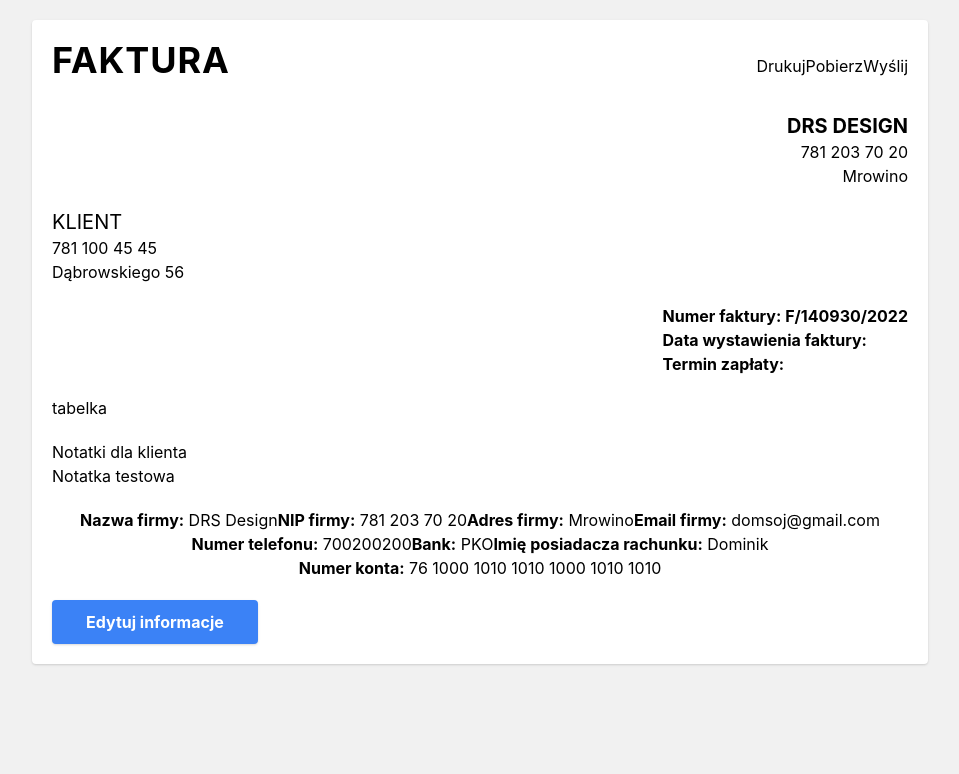
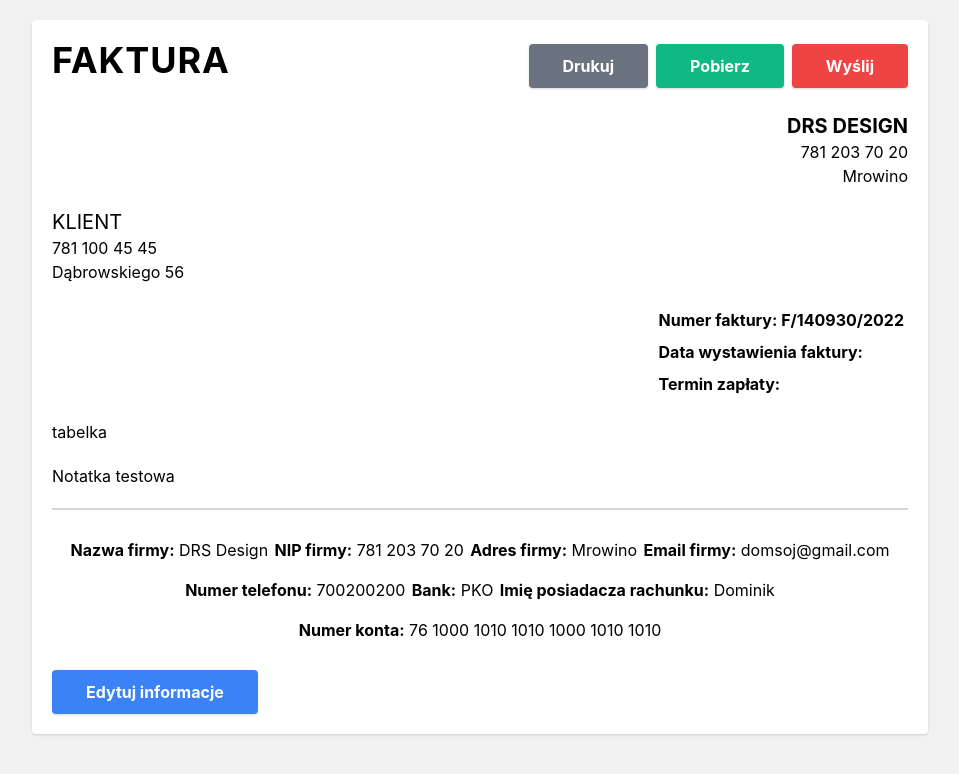
Before and after one commit to WestHumble/invoice, a React (Create React App) app: page / in a window 1280 px wide. Both pictures are taken after a click on the button "Podgląd faktury". Shown: the top 774 px of the page, without its empty margins (160-1119 px from the left). Built offline with nearby package versions, Linux system fonts and the light colour scheme.

Commit message:
stylowanie szablonu faktury

```diff
--- a/src/App.js
+++ b/src/App.js
@@ -48,7 +48,7 @@ function App() {
   },[])
 
   return (
-      <main className='m-5 p-5 xl:max-w-4xl xl:mx-auto bg-white rounded shadow'>
+      <main className='m-5 p-5 md:max-w-xl md:mx-auto lg:max-w-2xl xl:max-w-4xl bg-white rounded shadow'>
         {showInvoice ? <div>
           <Header handlePrint={handlePrint}/>
           <MainDetails name={name} address={address} nip={nip}/>
--- a/src/components/Dates.js
+++ b/src/components/Dates.js
@@ -4,9 +4,9 @@ export default function Dates({invoiceNumber, invoiceDate, dueDate}) {
   return (
     <article className='my-5 flex items-end justify-end'>
         <ul>
-          <li><span className='font-bold'>Numer faktury: {invoiceNumber}</span></li>
-          <li><span className='font-bold'>Data wystawienia faktury: {invoiceDate}</span></li>
-          <li><span className='font-bold'>Termin zapłaty: {dueDate}</span></li>
+          <li className='p-1'><span className='font-bold'>Numer faktury: {invoiceNumber}</span></li>
+          <li className='p-1 bg-grey-100'><span className='font-bold'>Data wystawienia faktury: {invoiceDate}</span></li>
+          <li className='p-1'><span className='font-bold'>Termin zapłaty: {dueDate}</span></li>
         </ul>
     </article>
   )
--- a/src/components/Footer.js
+++ b/src/components/Footer.js
@@ -2,7 +2,7 @@ import React from 'react'
 
 export default function Footer({name, address, nip, email, phone, bankName, bankAccount}) {
   return (
-    <footer>
+    <footer className='footer border-t-2 border-gray-300 pt-5'>
         <ul className='flex flex-wrap items-center justify-center'>
           <li><span className='font-bold'>Nazwa firmy:</span> {name}</li>
           <li><span className='font-bold'>NIP firmy:</span> {nip}</li>
--- a/src/components/Header.js
+++ b/src/components/Header.js
@@ -10,9 +10,9 @@ export default function Header({handlePrint}) {
 
         <div>
           <ul className='flex items-center justify-between flex-wrap'>
-            <li><button onClick={handlePrint} className='btn btn-print'>Drukuj</button></li>
-            <li><button className='btn btn-download'>Pobierz</button></li>
-            <li><button className='btn btn-send'>Wyślij</button></li>
+            <li><button onClick={handlePrint} className='bg-gray-500 text-white font-bold py-2 px-8 rounded shadow border-2 border-gray-500 hover:bg-transparent hover:text-gray-500 transition-all duration-300'>Drukuj</button></li>
+            <li className='mx-2'><button className='bg-green-500 text-white font-bold py-2 px-8 rounded shadow border-2 border-green-500 hover:bg-transparent hover:text-green-500 transition-all duration-300'>Pobierz</button></li>
+            <li><button className='bg-red-500 text-white font-bold py-2 px-8 rounded shadow border-2 border-red-500 hover:bg-transparent hover:text-red-500 transition-all duration-300'>Wyślij</button></li>
           </ul>
         </div>
     </header>
--- a/src/components/Notes.js
+++ b/src/components/Notes.js
@@ -3,8 +3,7 @@ import React from 'react'
 export default function Notes({notes}) {
   return (
     <section className='mb-5'>
-        <p>Notatki dla klienta</p>
-        <p>{notes}</p>
+        <p className='lg:w-1/2 text-justify'>{notes}</p>
     </section>
   )
 }
--- a/src/index.css
+++ b/src/index.css
@@ -12,3 +12,11 @@ code {
   font-family: source-code-pro, Menlo, Monaco, Consolas, 'Courier New',
     monospace;
 }
+
+button{
+  user-select: none;
+}
+
+.footer li{
+  margin: 0.5rem 0.2rem;
+}
```
